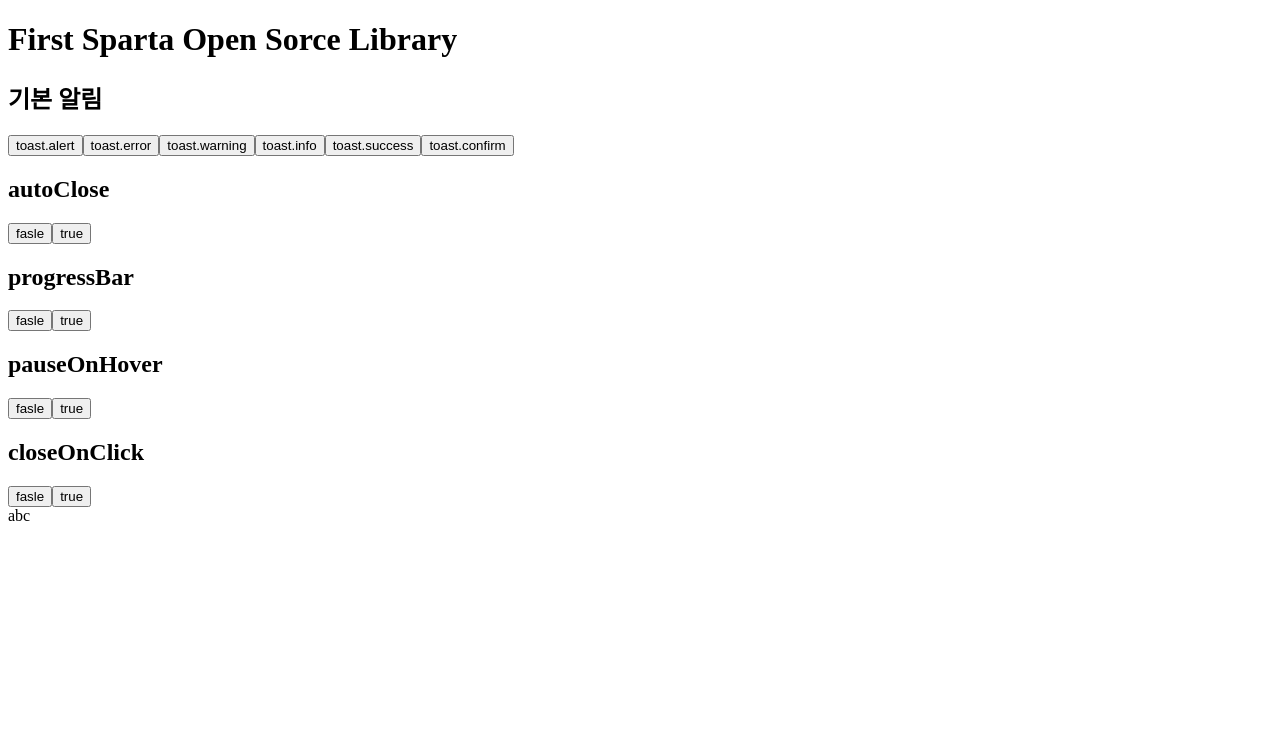
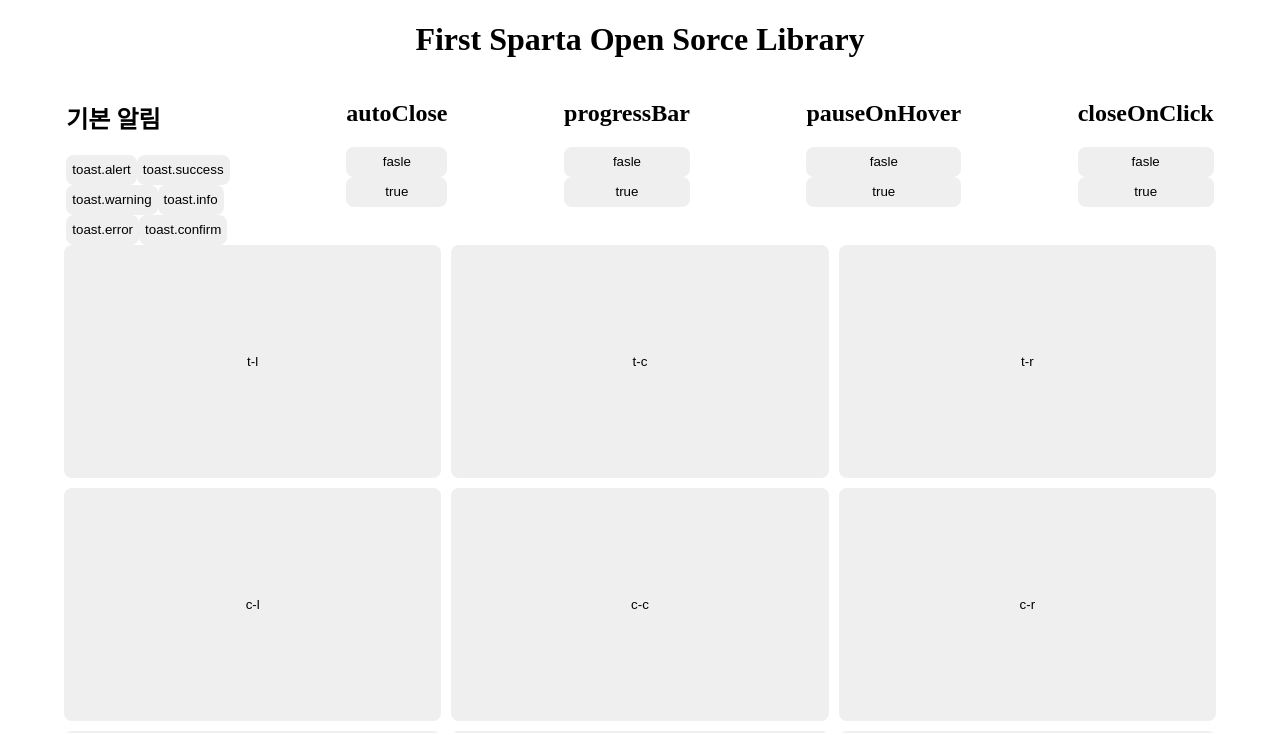
Before and after one commit to Challenge-Closure/Garlic-Toast, a React (Vite) app: page / in a window 1280 px wide. Shown: the top 733 px of the page. Built offline with nearby package versions, Linux system fonts and the light colour scheme.

Commit message:
merge/dev 병합

```diff
--- a/src/App.jsx
+++ b/src/App.jsx
@@ -1,103 +1,223 @@
-import ToastContainer from './components/ToastContainer';
-import toast from './utils/toast';
+import ToastContainer from "./components/ToastContainer";
+import toast from "./utils/toast";
 
 const App = () => {
   return (
-    <div className="App">
-      <ToastContainer isFold={true} position="t-c" time={5000} />
+    <>
+      <ToastContainer isFold={true} position="t-r" time={5000} />
       <h1>First Sparta Open Sorce Library</h1>
-      <div>
+      <div id="guide">
+        <span className="cell">
           <h2>기본 알림</h2>
-        <button onClick={() => toast.alert('alert!', o8)}>toast.alert</button>
-        <button onClick={() => toast.error('error!', o8)}>toast.error</button>
-        <button onClick={() => toast.warning('warning!', o8)}>toast.warning</button>
-        <button onClick={() => toast.info('info!', o8)}>toast.info</button>
-        <button onClick={() => toast.success('success!', o8)}>toast.success</button>
+          <span id="common-alert">
+            <span>
+              <button onClick={() => toast.alert("alert!", o8)}>
+                toast.alert
+              </button>
+              <button onClick={() => toast.success("success!", o8)}>
+                toast.success
+              </button>
+            </span>
+            <span>
+              <button onClick={() => toast.warning("warning!", o8)}>
+                toast.warning
+              </button>
+              <button onClick={() => toast.info("info!", o8)}>
+                toast.info
+              </button>
+            </span>
+            <span>
+              <button onClick={() => toast.error("error!", o8)}>
+                toast.error
+              </button>
+
               <button
                 onClick={() => {
-            toast.confirm('confirm?').then((res) => {
+                  toast.confirm("confirm?").then((res) => {
                     if (res) {
-                toast.alert('킹킹 준호님', o8);
+                      toast.alert("킹킹 준호님", o8);
                     } else {
-                toast.error('confirm cancel', o8);
+                      toast.error("confirm cancel", o8);
                     }
                   });
-          }}>
+                }}
+              >
                 toast.confirm
               </button>
-      </div>
-      <span>
+            </span>
+          </span>
+        </span>
+        <span className="cell">
           <h2>autoClose</h2>
-        <button onClick={() => toast.warning('warning!', o1)}>fasle</button>
-        <button onClick={() => toast.success('success!', o2)}>true</button>
+
+          <button onClick={() => toast.warning("warning!", o1)}>fasle</button>
+          <button onClick={() => toast.success("success!", o2)}>true</button>
         </span>
-      <span>
+        <span className="cell">
           <h2>progressBar</h2>
-        <button onClick={() => toast.warning('warning!', o3)}>fasle</button>
-        <button onClick={() => toast.success('success!', o4)}>true</button>
+          <button onClick={() => toast.warning("warning!", o3)}>fasle</button>
+          <button onClick={() => toast.success("success!", o4)}>true</button>
         </span>
-      <span>
+        <span className="cell">
           <h2>pauseOnHover</h2>
-        <button onClick={() => toast.warning('warning!', o5)}>fasle</button>
-        <button onClick={() => toast.success('success!', o6)}>true</button>
+          <button onClick={() => toast.warning("warning!", o5)}>fasle</button>
+          <button onClick={() => toast.success("success!", o6)}>true</button>
         </span>
-      <span>
+        <span className="cell">
           <h2>closeOnClick</h2>
-        <button onClick={() => toast.warning('warning!', o7)}>fasle</button>
-        <button onClick={() => toast.success('success!', o8)}>true</button>
+          <button onClick={() => toast.warning("warning!", o7)}>fasle</button>
+          <button onClick={() => toast.success("success!", o8)}>true</button>
         </span>
       </div>
+      <div id="grid-wrap">
+        <div id="grid-container" className="App">
+          <span className="cell">
+            <button onClick={() => toast.warning("warning!", tl)}>t-l</button>
+          </span>
+
+          <span className="cell">
+            <button onClick={() => toast.warning("warning!", tc)}>t-c</button>
+          </span>
+
+          <span className="cell">
+            <button onClick={() => toast.warning("warning!", tr)}>t-r</button>
+          </span>
+
+          <span className="cell">
+            <button onClick={() => toast.warning("warning!", cl)}>c-l</button>
+          </span>
+          <span className="cell">
+            <button onClick={() => toast.warning("warning!", cc)}>c-c</button>
+          </span>
+          <span className="cell">
+            <button onClick={() => toast.warning("warning!", cr)}>c-r</button>
+          </span>
+
+          <span className="cell">
+            <button onClick={() => toast.warning("warning!", bl)}>b-l</button>
+          </span>
+          <span className="cell">
+            <button onClick={() => toast.warning("warning!", bc)}>b-c</button>
+          </span>
+          <span className="cell">
+            <button onClick={() => toast.warning("warning!", br)}>b-r</button>
+          </span>
+        </div>
+      </div>
+    </>
   );
 };
 
 export default App;
 
 const o1 = {
-  position: 't-l',
   autoClose: false,
   progressBar: false,
   pauseOnHover: false,
-  closeOnClick: true
+  closeOnClick: true,
 };
 const o2 = {
   autoClose: true,
   progressBar: false,
   pauseOnHover: false,
-  closeOnClick: true
+  closeOnClick: true,
 };
 const o3 = {
   autoClose: true,
   progressBar: false,
   pauseOnHover: false,
-  closeOnClick: false
+  closeOnClick: false,
 };
 const o4 = {
   autoClose: true,
   progressBar: true,
   pauseOnHover: false,
-  closeOnClick: false
+  closeOnClick: false,
 };
 const o5 = {
   autoClose: true,
   progressBar: true,
   pauseOnHover: false,
-  closeOnClick: false
+  closeOnClick: false,
 };
 const o6 = {
   autoClose: true,
   progressBar: true,
   pauseOnHover: true,
-  closeOnClick: false
+  closeOnClick: false,
 };
 const o7 = {
   autoClose: true,
   progressBar: true,
   pauseOnHover: true,
-  closeOnClick: false
+  closeOnClick: false,
 };
 const o8 = {
   autoClose: true,
   progressBar: true,
   pauseOnHover: true,
-  closeOnClick: true
+  closeOnClick: true,
 };
+const tl = {
+  position: "t-l",
+  autoClose: true,
+  progressBar: true,
+  pauseOnHover: true,
+  closeOnClick: true,
+};
+const tc = {
+  position: "t-c",
+  autoClose: true,
+  progressBar: true,
+  pauseOnHover: true,
+  closeOnClick: true,
+};
+const tr = {
+  position: "t-r",
+  autoClose: true,
+  progressBar: true,
+  pauseOnHover: true,
+  closeOnClick: true,
+};
+const cl = {
+  position: "c-l",
+  autoClose: true,
+  progressBar: true,
+  pauseOnHover: true,
+  closeOnClick: true,
+};
+const cc = {
+  position: "c-c",
+  autoClose: true,
+  progressBar: true,
+  pauseOnHover: true,
+  closeOnClick: true,
+};
+const cr = {
+  position: "c-r",
+  autoClose: true,
+  progressBar: true,
+  pauseOnHover: true,
+  closeOnClick: true,
+};
+const bl = {
+  position: "b-l",
+  autoClose: true,
+  progressBar: true,
+  pauseOnHover: true,
+  closeOnClick: true,
+};
+const bc = {
+  position: "b-c",
+  autoClose: true,
+  progressBar: true,
+  pauseOnHover: true,
+  closeOnClick: true,
+};
+const br = {
+  position: "b-r",
+  autoClose: true,
+  progressBar: true,
+  pauseOnHover: true,
+  closeOnClick: true,
+};
--- a/src/components/ToastContainer.jsx
+++ b/src/components/ToastContainer.jsx
@@ -1,23 +1,23 @@
-import './../styles/toast.css';
-import { useEffect, useState } from 'react';
-import { createPortal } from 'react-dom';
-import EventBus from '../utils/eventBus';
-import AlertToast from './AlertToast';
-import ConfirmToast from './ConfirmToast';
+import "./../styles/toast.css";
+import { useEffect, useState } from "react";
+import { createPortal } from "react-dom";
+import EventBus from "../utils/eventBus";
+import AlertToast from "./AlertToast";
+import ConfirmToast from "./ConfirmToast";
 
 const initialState = {
-  't-l': [],
-  't-c': [],
-  't-r': [],
-  'c-l': [],
-  'c-c': [],
-  'c-r': [],
-  'r-l': [],
-  'r-c': [],
-  'r-r': []
+  "t-l": [],
+  "t-c": [],
+  "t-r": [],
+  "c-l": [],
+  "c-c": [],
+  "c-r": [],
+  "b-l": [],
+  "b-c": [],
+  "b-r": [],
 };
 
-const ToastContainer = ({ isFold, position = 't-r', time }) => {
+const ToastContainer = ({ isFold, position = "t-r", time }) => {
   const [alertToasts, setAlertToasts] = useState(initialState);
   const [confirmToasts, setConfirmToasts] = useState([]);
 
@@ -29,8 +29,14 @@ const ToastContainer = ({ isFold, position = 't-r', time }) => {
         console.log(updatedToasts);
 
         isFold
-          ? (updatedToasts[toastPosition] = [{ ...toast }, ...updatedToasts[toastPosition].slice(0, 2)])
-          : (updatedToasts[toastPosition] = [{ ...toast }, ...updatedToasts[toastPosition]]);
+          ? (updatedToasts[toastPosition] = [
+              { ...toast },
+              ...updatedToasts[toastPosition].slice(0, 2),
+            ])
+          : (updatedToasts[toastPosition] = [
+              { ...toast },
+              ...updatedToasts[toastPosition],
+            ]);
         return updatedToasts;
       });
     };
@@ -39,13 +45,13 @@ const ToastContainer = ({ isFold, position = 't-r', time }) => {
       const confirmToast = {
         id: Date.now(),
         ...toast,
-        confirm: true
+        confirm: true,
       };
       setConfirmToasts((prevToasts) => [confirmToast, ...prevToasts]);
     };
 
-    EventBus.subscribe('SHOW_TOAST', handleToastEvent);
-    EventBus.subscribe('SHOW_CONFIRM_TOAST', handleConfirmToastEvent);
+    EventBus.subscribe("SHOW_TOAST", handleToastEvent);
+    EventBus.subscribe("SHOW_CONFIRM_TOAST", handleConfirmToastEvent);
 
     return () => EventBus.unsubscribe();
   }, []);
@@ -53,16 +59,15 @@ const ToastContainer = ({ isFold, position = 't-r', time }) => {
   return createPortal(
     <>
       <div className={`toast-container`}>
-        <div>abc</div>
         {Object.keys(alertToasts).map((position) => {
           const positionToasts = alertToasts[position];
-          console.log(positionToasts);
           return positionToasts.length > 0 ? (
             <div
-              className={`alert-container ${position} ${isFold ? 'isFold' : null}`}
+              className={`alert-container ${position} ${isFold && "isFold"}`}
               key={position}
-              onMouseEnter={(e) => e.target.classList.add('on')}
-              onMouseLeave={(e) => e.target.classList.remove('on')}>
+              onMouseEnter={(e) => e.target.classList.add("on")}
+              onMouseLeave={(e) => e.target.classList.remove("on")}
+            >
               {positionToasts.map((toast) => (
                 <AlertToast
                   key={toast.id}
@@ -77,7 +82,11 @@ const ToastContainer = ({ isFold, position = 't-r', time }) => {
         })}
 
         {confirmToasts.map((toast) => (
-          <ConfirmToast key={toast.id} toast={toast} setConfirmToasts={setConfirmToasts} />
+          <ConfirmToast
+            key={toast.id}
+            toast={toast}
+            setConfirmToasts={setConfirmToasts}
+          />
         ))}
       </div>
     </>,
--- a/src/index.css
+++ b/src/index.css
@@ -0,0 +1,49 @@
+h1 {
+  display: flex;
+  justify-content: center;
+}
+
+button {
+  height: 30px;
+  border: none;
+  border-radius: 8px;
+}
+
+#guide {
+  display: flex;
+  flex-direction: row;
+  width: 100%;
+  justify-content: space-around;
+}
+
+#common-alert {
+  display: flex;
+  flex-direction: column;
+}
+
+#grid-wrap{
+  display: flex;
+  justify-content: center;
+}
+
+#grid-container {
+  display: grid;
+  grid-template-rows: 1fr 1fr 1fr;
+  grid-template-columns: 1fr 1fr 1fr;
+  width: 90vw;
+  height: 90vh;
+  align-items: center;
+  justify-items: center;
+  gap: 10px
+}
+
+#grid-container span,
+#grid-container span button {
+  width: 100%;
+  height: 100%;
+}
+
+.cell {
+  display: flex;
+  flex-direction: column;
+}
```
Lines whose indentation alone changed are shown as unchanged.
